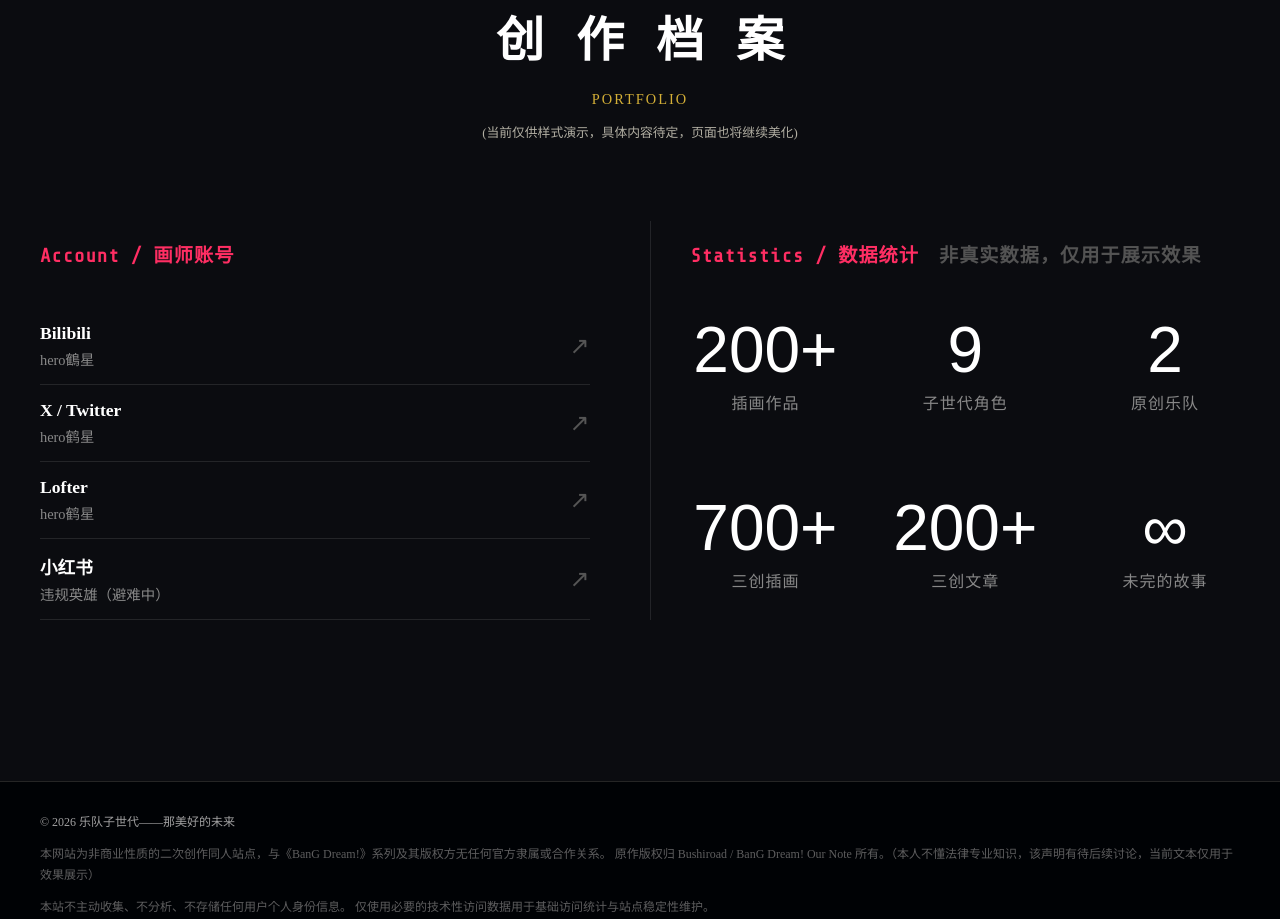
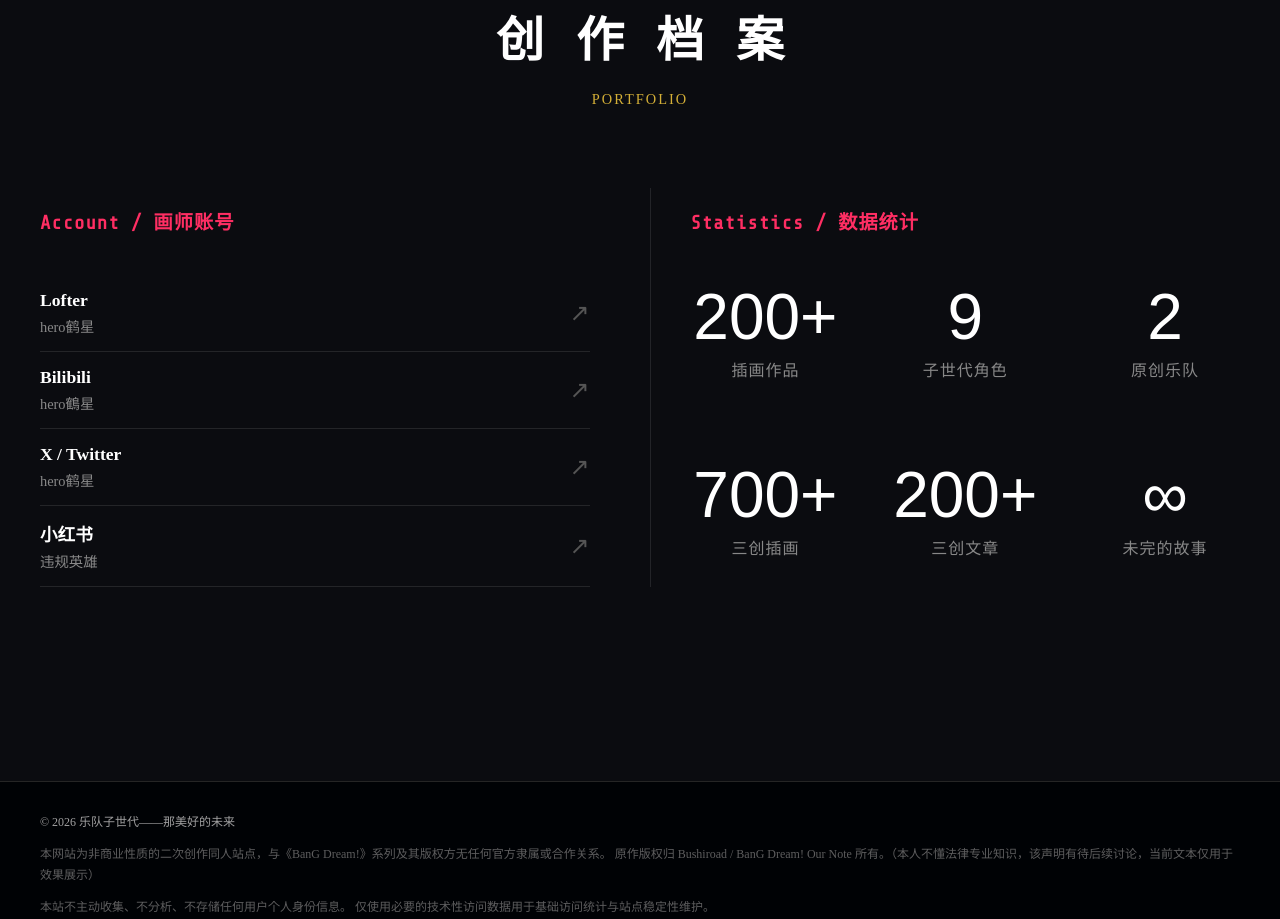
Before and after one commit to Symplatt/band-next-gen, a Vue app: page / in a window 1280 px wide. Shown: the part 860-1779 px from the top of the page. Built offline with nearby package versions, Linux system fonts and the light colour scheme; a web font is replaced by a local one.

Commit message:
星空背景还没改好homeView也要改

```diff
--- a/src/views/HomeView.vue
+++ b/src/views/HomeView.vue
@@ -14,7 +14,8 @@
           <div class="section-title-group">
             <h2 class="area-title"><span class="title-content">创作档案</span></h2>
             <p class="area-subtitle">Portfolio</p>
-            <p class="declare-change">(当前仅供样式演示，具体内容待定，页面也将继续美化)</p>
+            <!-- 还有要补充的写在这里 -->
+            <p class="extra-describe"></p>
           </div>
 
           <div class="info-content">
@@ -37,9 +38,7 @@
 
             <!-- 右侧：数据统计 -->
             <div class="info-column stats-column">
-              <h3 class="column-title">
-                Statistics / 数据统计<span class="comment">非真实数据，仅用于展示效果</span>
-              </h3>
+              <h3 class="column-title">Statistics / 数据统计</h3>
               <div class="stats-grid">
                 <div class="stat-unit" v-for="item in statList" :key="item.desc">
                   <span class="stat-num">{{ item.num }}</span>
@@ -76,6 +75,11 @@
   // 平台账号
   const accountList = ref<PlatformAccount[]>([
     {
+      name: 'hero鹤星',
+      platform: 'Lofter',
+      link: 'https://www.lofter.com/front/blog/collection/share?collectionId=22881169&incantation=hjoTvd7LiZIh',
+    },
+    {
       name: 'hero鶴星',
       platform: 'Bilibili',
       link: 'https://space.bilibili.com/589781780',
@@ -85,15 +89,11 @@
       platform: 'X / Twitter',
       link: 'https://x.com/hero45439083942',
     },
+
     {
-      name: 'hero鹤星',
-      platform: 'Lofter',
-      link: 'https://xiao7108.lofter.com/',
-    },
-    {
-      name: '违规英雄（避难中）',
+      name: '违规英雄',
       platform: '小红书',
-      link: 'https://www.xiaohongshu.com/user/profile/61a4a93c0000000010006',
+      link: 'https://www.xiaohongshu.com/user/profile/61a4a93c0000000010006c00',
     },
   ])
 
@@ -179,18 +179,18 @@
     letter-spacing: 2rem;
   }
 
-  .declare-change {
-    margin: 10px;
-    font-size: 0.8rem;
-    color: #b2afa3;
-  }
-
   .area-subtitle {
     margin-top: 10px;
     font-size: 0.9rem;
     color: #d4af37;
     text-transform: uppercase;
     letter-spacing: 2px;
+  }
+
+  .extra-describe {
+    margin: 10px;
+    font-size: 0.8rem;
+    color: #b2afa3;
   }
 
   /* 双列布局 */
@@ -215,11 +215,6 @@
     font-size: 1.2rem;
     color: #ff2e63;
     letter-spacing: 1px;
-  }
-
-  .comment {
-    margin-left: 20px;
-    color: #535353;
   }
 
   /* 链接列表 */
```
